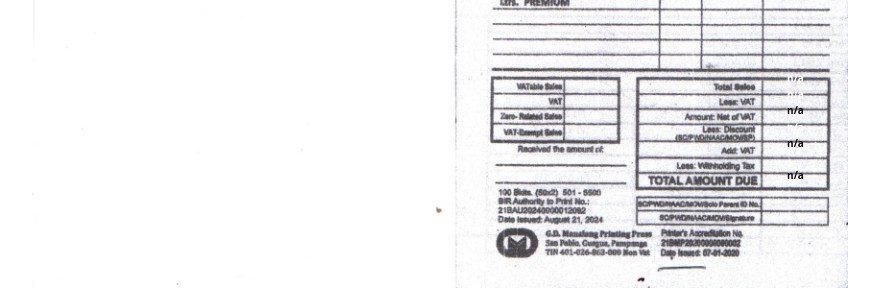
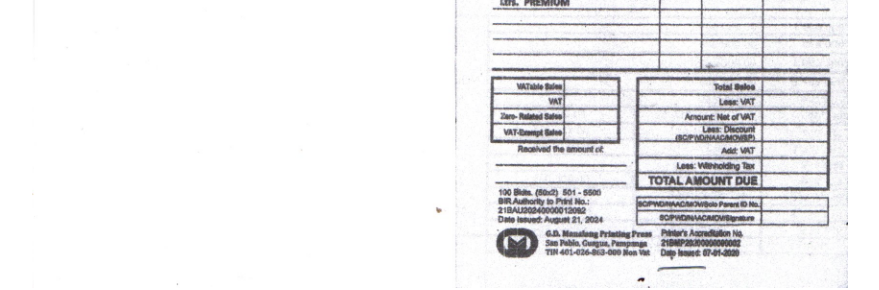
Before and after one commit to archie-codes/sales-invoice, a Next.js app: page /print in a window 1280 px wide. Shown: the part 832-1122 px from the top of the page, without its empty margins (200-1079 px from the left). Built offline with nearby package versions, Linux system fonts and the light colour scheme.

Commit message:
Update some if else statment

```diff
--- a/src/app/print/page.tsx
+++ b/src/app/print/page.tsx
@@ -802,27 +802,27 @@ export default function PrintInvoicePage() {
             lineHeight: "4.3mm",
           }}
         >
-          <div className="flex justify-center">
-            <span className="text-white">{totals.totalSales || "n/a"}</span>
+          <div className="flex justify-center text-center whitespace-pre-line">
+            <span>{totals.totalSales ? totals.totalSales : "\n"}</span>
           </div>
-          <div className="flex justify-center">
-            <span className="text-white">{totals.lessVat || "n/a"}</span>
+          <div className="flex justify-center text-center whitespace-pre-line">
+            <span>{totals.lessVat ? totals.lessVat : "\n"}</span>
           </div>
-          <div className="flex justify-center">
-            <span>{totals.netVat || "n/a"}</span>
+          <div className="flex justify-center text-center whitespace-pre-line">
+            <span>{totals.netVat ? totals.netVat : "\n"}</span>
           </div>
-          <div className="flex justify-center">
-            <span className="text-white">{totals.discount || "n/a"}</span>
+          <div className="flex justify-center text-center whitespace-pre-line">
+            <span>{totals.discount ? totals.discount : "\n"}</span>
           </div>
-          <div className="flex justify-center">
-            <span>{totals.addVat || "n/a"}</span>
+          <div className="flex justify-center text-center whitespace-pre-line">
+            <span>{totals.addVat ? totals.addVat : "\n"}</span>
           </div>
           <div className="flex justify-center text-center whitespace-pre-line">
             <span>{totals.withholding ? totals.withholding : "\n"}</span>
           </div>
 
-          <div className="flex justify-center font-extrabold">
-            <span>{totals.totalDue || "n/a"}</span>
+          <div className="flex justify-center font-extrabold text-center whitespace-pre-line">
+            <span>{totals.totalDue ? totals.totalDue : "\n"}</span>
           </div>
         </div>
       </div>
```
